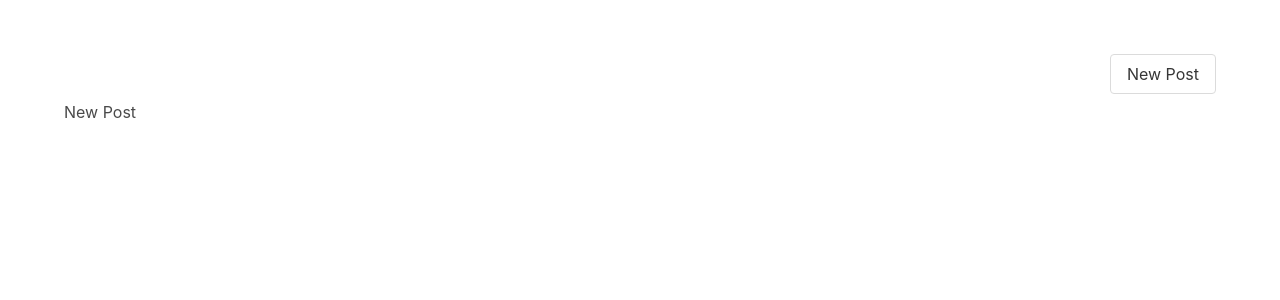
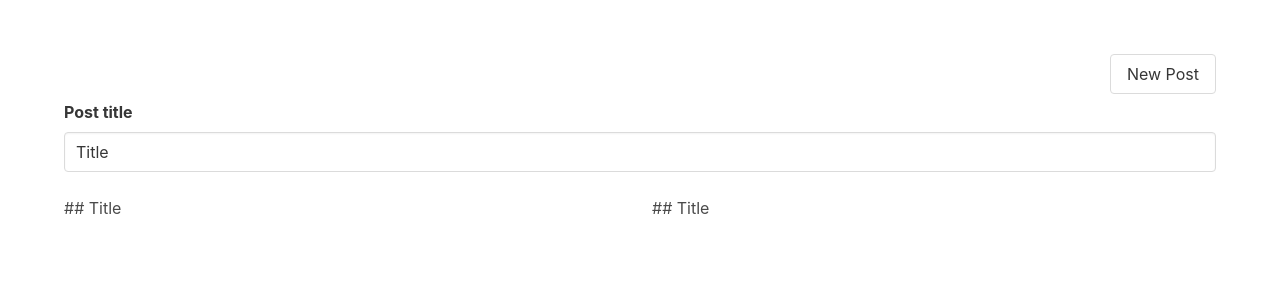
Before and after one commit to TonyDuran/TonyDuran.github.io, a Vue app: page /posts/new in a window 1280 px wide. Shown: the top 300 px of the page. Built offline with nearby package versions, Linux system fonts and the light colour scheme.

Commit message:
commmitting example before installing lib

```diff
--- /dev/null
+++ b/src/components/PostWriter.vue
@@ -0,0 +1,42 @@
+<script lang="ts" setup>
+import { type TimelinePost } from '../posts';
+import { ref } from 'vue';
+
+const props = defineProps<{
+  post: TimelinePost
+}>()
+
+const title = ref(props.post.title);
+const content = ref(props.post.markdown);
+const contentEditable = ref<HTMLDivElement>();
+
+function handleInput() {
+  if (!contentEditable.value){
+    throw Error("contentEditable DOM node was not found");
+  }
+  content.value = contentEditable.value?.innerText
+
+}
+</script>
+<template>
+  <div class="columns">
+    <div class="column">
+      <div class="field">
+        <div class="label">Post title</div>
+        <input type="text" class="input" v-model="title">
+      </div>
+    </div>
+  </div>
+
+  <div class="columns">
+    <div class="column">
+      <div contenteditable ref="contentEditable" @input="handleInput">
+        {{ content }}
+      </div>
+
+    </div>
+    <div class="column">
+        {{ content }}
+    </div>
+  </div>
+</template>
--- a/src/posts.ts
+++ b/src/posts.ts
@@ -4,6 +4,7 @@
   id: string
   title: string
   created: string
+  markdown: string
 }
 
 export interface TimelinePost extends Omit<Post, 'created'> {
@@ -13,17 +14,20 @@
 export const today: Post = {
   id: "1",
   title: "Today",
-  created: DateTime.now().toISO()
+  created: DateTime.now().toISO(),
+  markdown: ""
 }
 
 export const thisWeek: Post = {
   id: "2",
   title: "This Week",
-  created: DateTime.now().minus({ days: 5 }).toISO()
+  created: DateTime.now().minus({ days: 5 }).toISO(),
+  markdown: "",
 }
 
 export const thisMonth: Post = {
   id: "3",
   title: "This Month",
-  created: DateTime.now().minus({ weeks: 3 }).toISO()
+  created: DateTime.now().minus({ weeks: 3 }).toISO(),
+  markdown: "",
 }
--- a/src/router/index.ts
+++ b/src/router/index.ts
@@ -6,7 +6,6 @@
   history: createWebHistory(),
   routes: [
     {
-      //TODO: Move learning app to a separate path & start portfolio layout
       path: '/',
      name: 'home',
       component: Home
--- a/src/views/NewPost.vue
+++ b/src/views/NewPost.vue
@@ -1,3 +1,16 @@
+<script setup lang="ts">
+import PostWriter from '../components/PostWriter.vue';
+import { type TimelinePost } from '../posts';
+import { DateTime } from 'luxon';
+
+const post: TimelinePost = {
+  id: "-1",
+  title: "Title",
+  created: DateTime.now(),
+  markdown: "## Title"
+}
+</script>
+
 <template>
-  New Post
+  <PostWriter :post="post"/>
 </template>
```
